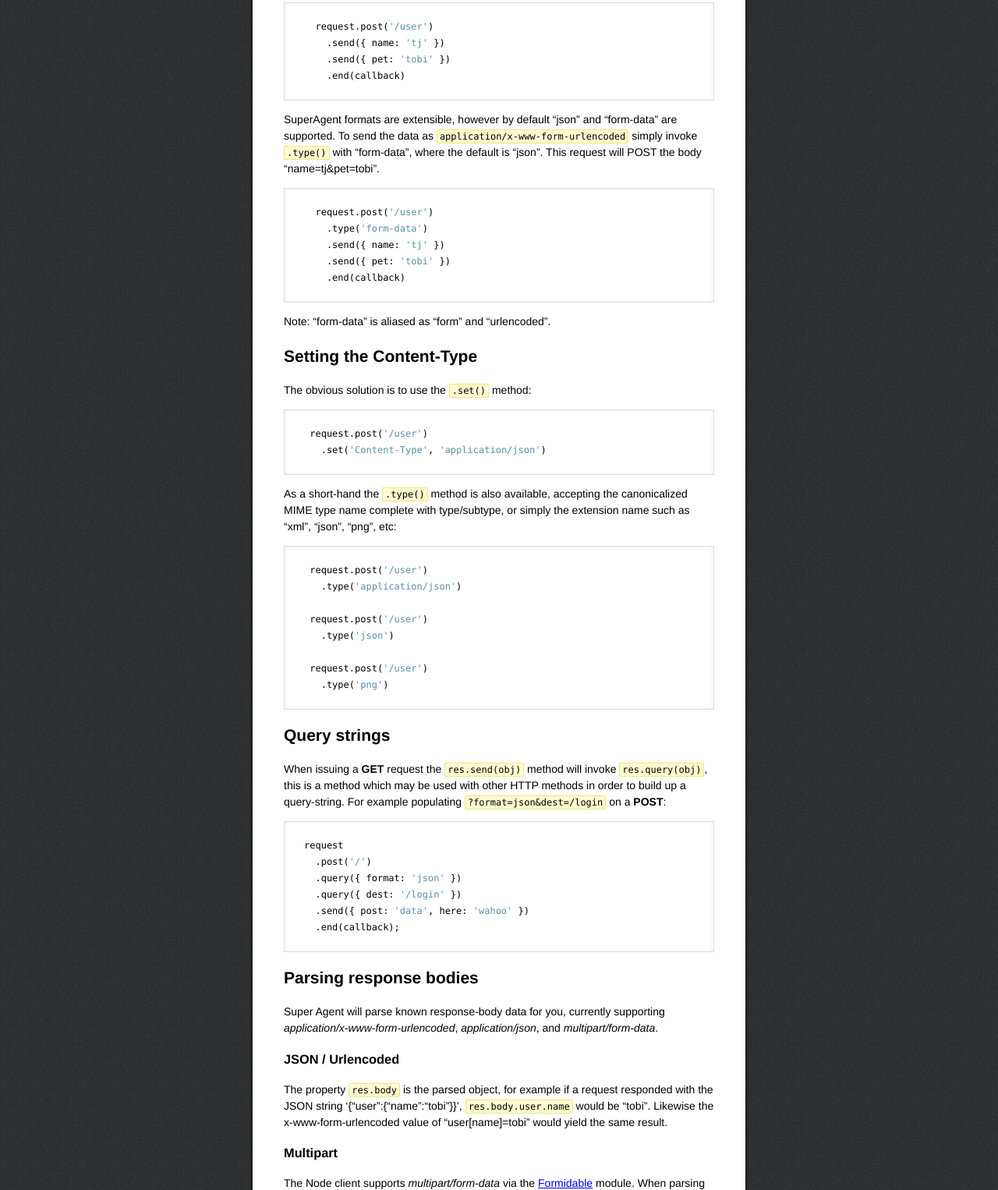
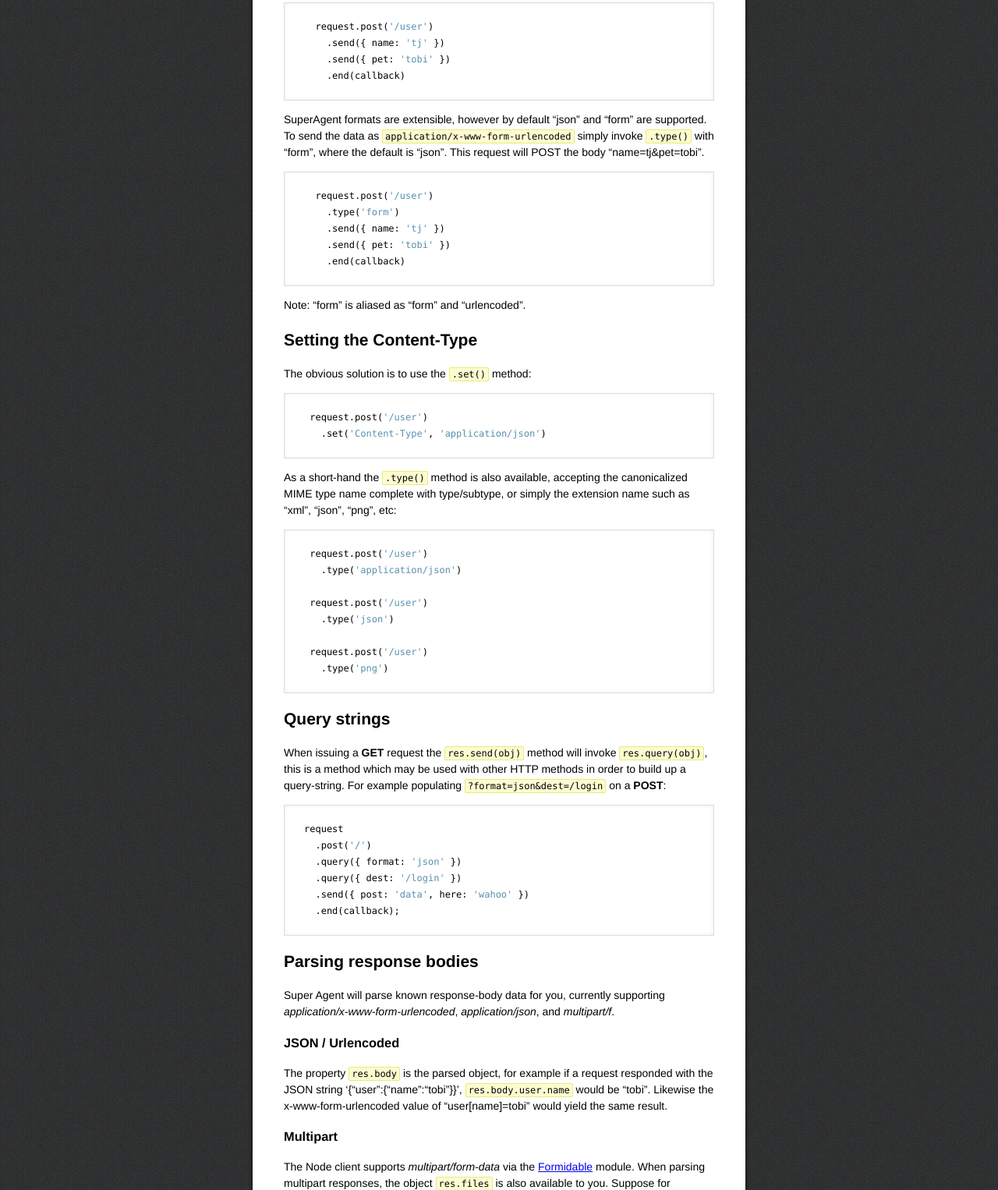
Before and after one commit to ladjs/superagent, a website: page index.html in a window 1280 px wide. Shown: the part 3453-4979 px from the top of the page at 78% size. Drawn offline with Linux system fonts and the light colour scheme.

Commit message:
form-data -> form

```diff
--- a/index.html
+++ b/index.html
@@ -168,16 +168,16 @@
     .end(callback)
 </code></pre>
 
-<p>  SuperAgent formats are extensible, however by default &ldquo;json&rdquo; and &ldquo;form-data&rdquo; are supported. To send the data as <code>application/x-www-form-urlencoded</code> simply invoke <code>.type()</code> with &ldquo;form-data&rdquo;, where the default is &ldquo;json&rdquo;. This request will POST the body &ldquo;name=tj&amp;pet=tobi&rdquo;.</p>
+<p>  SuperAgent formats are extensible, however by default &ldquo;json&rdquo; and &ldquo;form&rdquo; are supported. To send the data as <code>application/x-www-form-urlencoded</code> simply invoke <code>.type()</code> with &ldquo;form&rdquo;, where the default is &ldquo;json&rdquo;. This request will POST the body &ldquo;name=tj&amp;pet=tobi&rdquo;.</p>
 
 <pre><code>  request.post('/user')
-    .type('form-data')
+    .type('form')
     .send({ name: 'tj' })
     .send({ pet: 'tobi' })
     .end(callback)
 </code></pre>
 
-<p> Note: &ldquo;form-data&rdquo; is aliased as &ldquo;form&rdquo; and &ldquo;urlencoded&rdquo;.</p>
+<p> Note: &ldquo;form&rdquo; is aliased as &ldquo;form&rdquo; and &ldquo;urlencoded&rdquo;.</p>
 
 <h2>Setting the Content-Type</h2>
 
@@ -215,7 +215,7 @@
 
 <h2>Parsing response bodies</h2>
 
-<p>  Super Agent will parse known response-body data for you, currently supporting <em>application/x-www-form-urlencoded</em>, <em>application/json</em>, and <em>multipart/form-data</em>.</p>
+<p>  Super Agent will parse known response-body data for you, currently supporting <em>application/x-www-form-urlencoded</em>, <em>application/json</em>, and <em>multipart/f</em>.</p>
 
 <h3>JSON / Urlencoded</h3>
 
```
